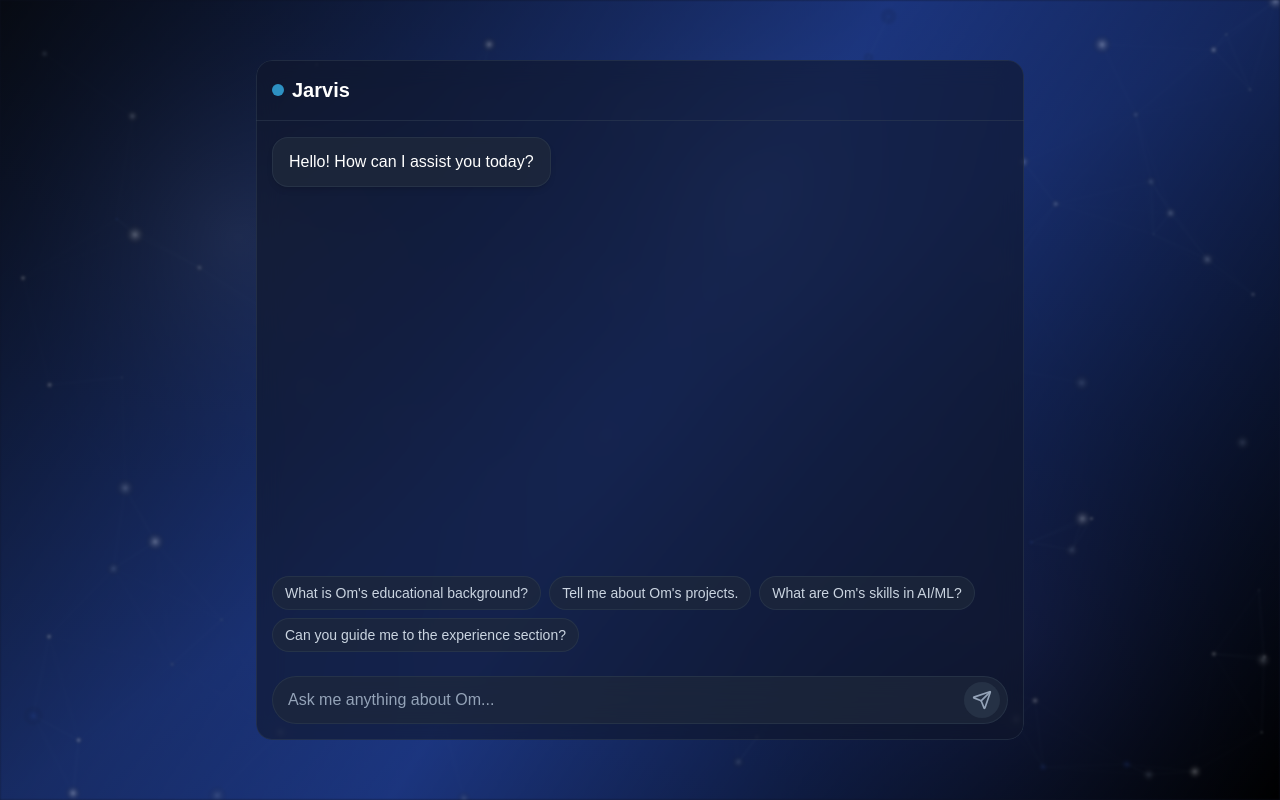
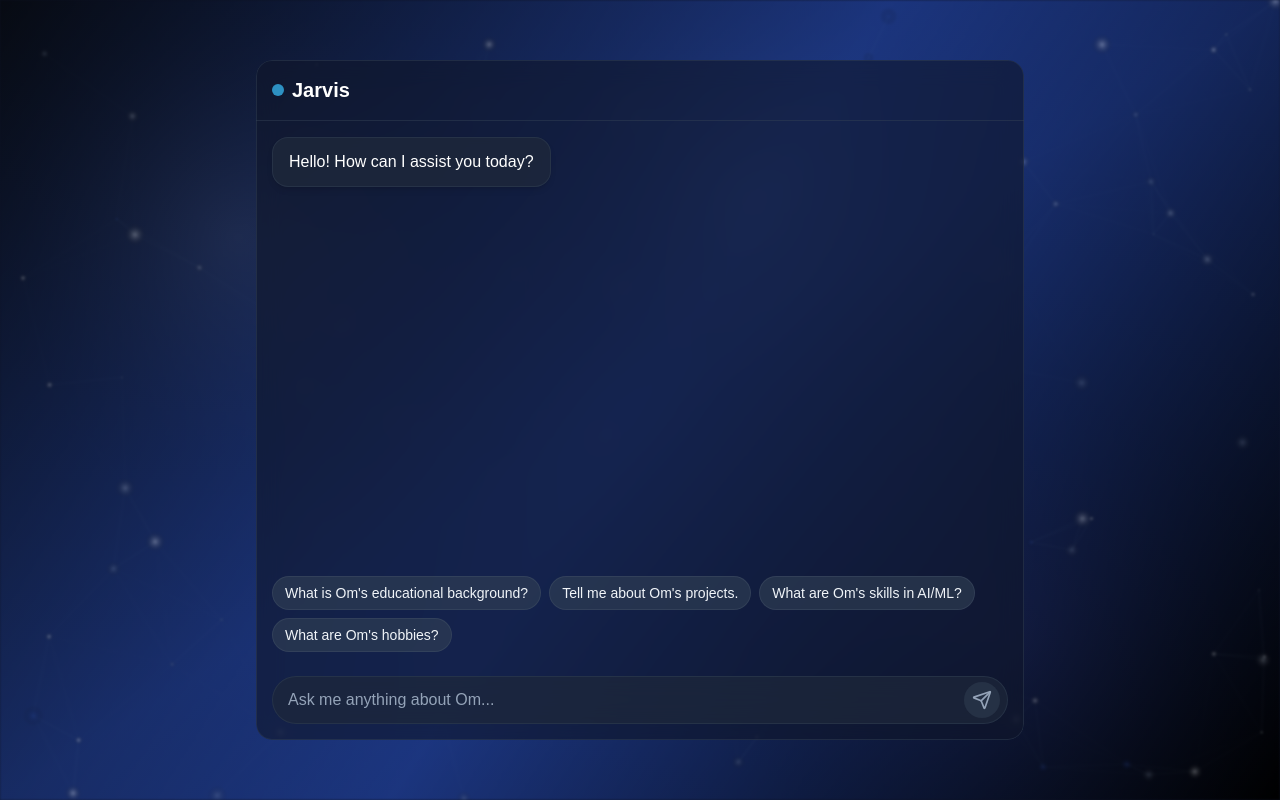
Before and after one commit to omshewale30/jarvis-interface, a Next.js app: page / in a window 1280 px wide. Built offline with nearby package versions, Linux system fonts and the light colour scheme.

Commit message:
UI enhancements

```diff
--- a/src/App.jsx
+++ b/src/App.jsx
@@ -82,7 +82,7 @@ function App() {
     "What is Om's educational background?",
     "Tell me about Om's projects.",
     "What are Om's skills in AI/ML?",
-    "Can you guide me to the experience section?",
+    "What are Om's hobbies?",
   ]
 
   return (
--- a/src/components/SuggestionChips.jsx
+++ b/src/components/SuggestionChips.jsx
@@ -7,7 +7,7 @@ const SuggestionChips = ({ suggestions, handleSuggestionClick }) => {
             <button
                 key={index}
                 onClick={() => handleSuggestionClick(suggestion)}
-                className="px-3 py-1.5 bg-slate-800/70 hover:bg-slate-700/80 text-slate-300 text-sm rounded-full border border-slate-700/50 transition-all duration-200 hover:border-sky-700/50 hover:shadow-[0_0_10px_rgba(14,165,233,0.2)]"
+                className="px-3 py-1.5 bg-slate-700/60 hover:bg-slate-600/70 text-slate-100 text-sm rounded-full border border-slate-600/40 transition-all duration-200 hover:border-sky-400/50 hover:shadow-[0_0_10px_rgba(56,189,248,0.25)]"
             >
               {suggestion}
             </button>
```
